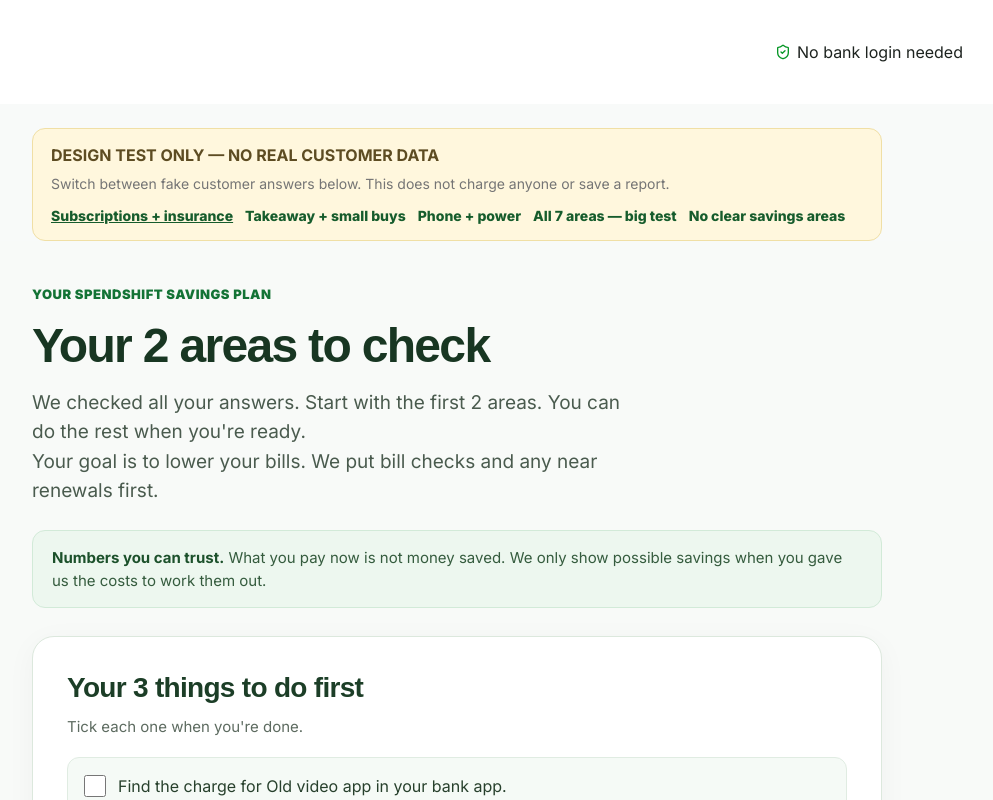
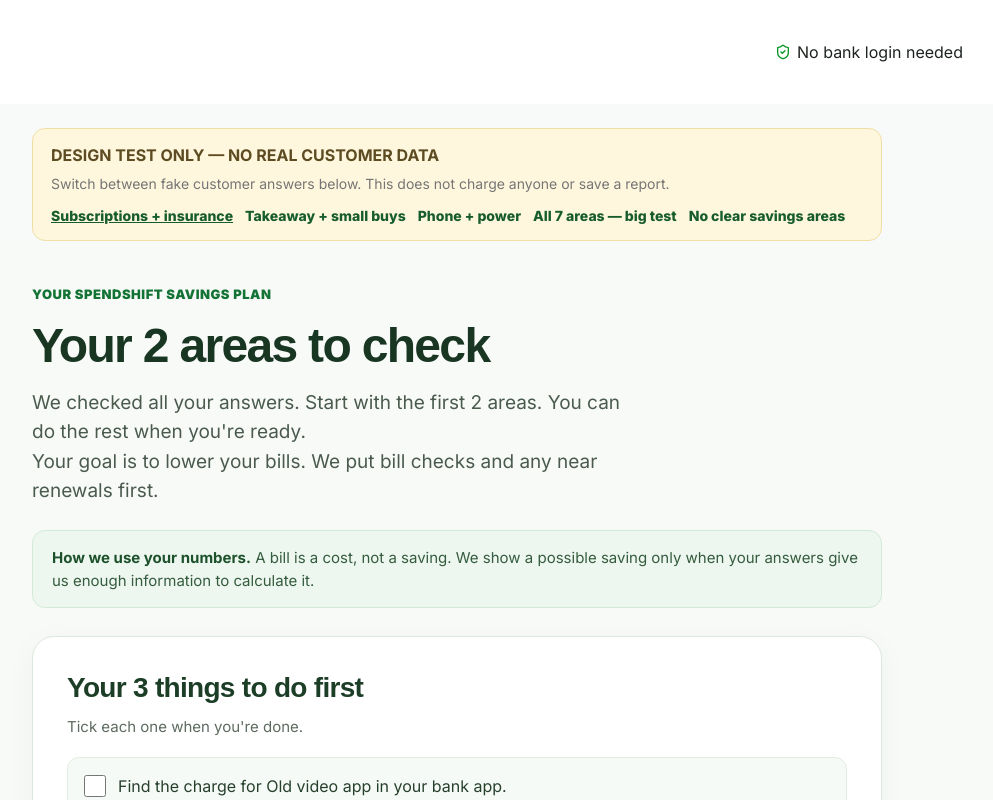
Before and after one commit to SpendShiftOfficial/Spenshiftnew, a Next.js app: page /report-preview in a window 1280 px wide. Shown: the top 800 px of the page, without its empty margins (183-1176 px from the left). Built offline with nearby package versions, Linux system fonts and the light colour scheme; a web font is replaced by a local one.

Commit message:
Document final pre-review safeguards and clarify calculated versus confirmed savings

```diff
--- a/app/report/[id]/SimpleSavingsReport.tsx
+++ b/app/report/[id]/SimpleSavingsReport.tsx
@@ -420,7 +420,7 @@ export default function SimpleSavingsReport({ reportId, answers, analysis, refin
             : "Your answers did not show a clear problem. We won't make one up."}</p>
           <p>{goalIntro(answers[7])}</p>
           <div className={styles.notice}>
-            <strong>Numbers you can trust.</strong> What you pay now is not money saved. We only show possible savings when you gave us the costs to work them out.
+            <strong>How we use your numbers.</strong> A bill is a cost, not a saving. We show a possible saving only when your answers give us enough information to calculate it.
           </div>
         </header>
 
```
